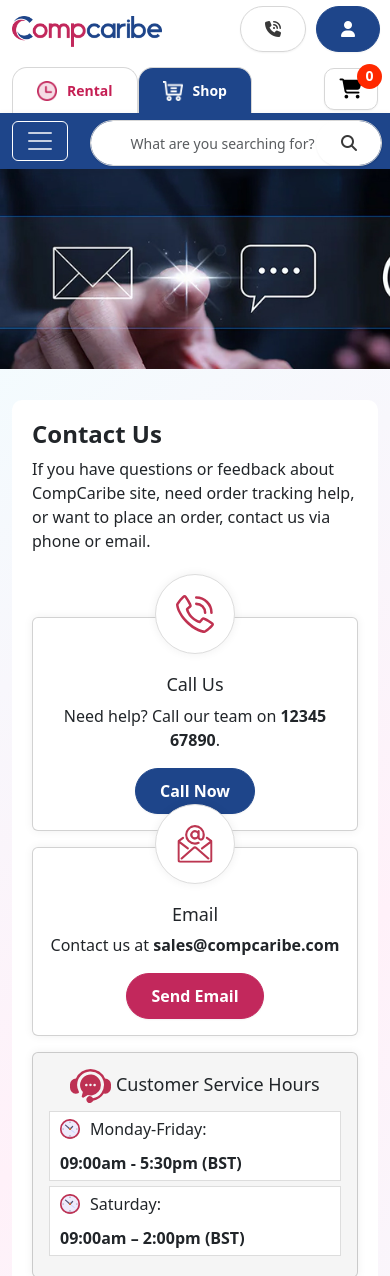
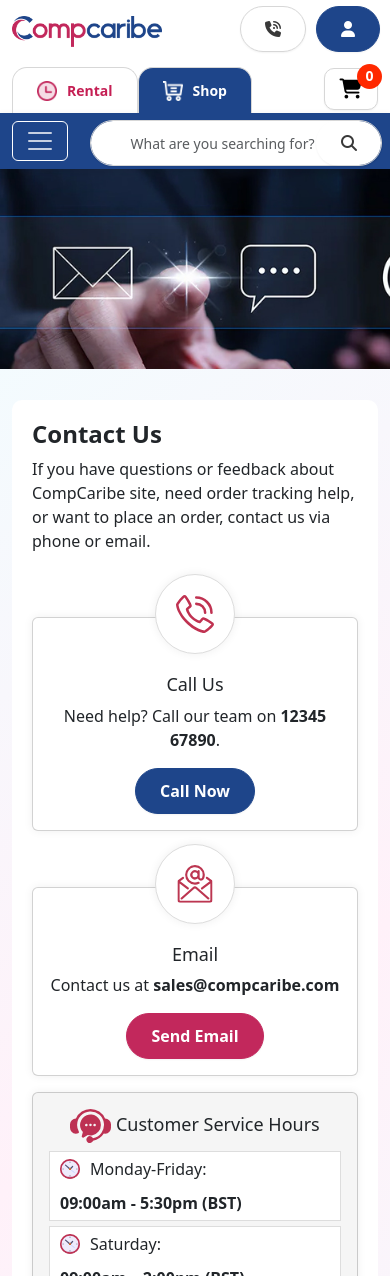
Before and after one commit to vashusharma12/compcaribe, a React (Vite) app: page /shop-index/contact in a window 390 px wide. Shown: the top 1276 px of the page. Built offline with nearby package versions, Linux system fonts and the light colour scheme; a web font is replaced by a local one.

Commit message:
contact us page css update

```diff
--- a/src/components/ContactContent.jsx
+++ b/src/components/ContactContent.jsx
@@ -107,7 +107,7 @@ const ContactContent = () => {
 
                                 {/* EMAIL */}
                                 <div className="col-md-6">
-                                    <div className="card p-3">
+                                    <div className="card p-3 email-block">
                                         <div className="icon">
                                             <img src="/images/email_icon.svg" alt="" />
                                         </div>
--- a/src/index.css
+++ b/src/index.css
@@ -313,6 +313,7 @@ a:focus{box-shadow:inherit !important;}
   .recommendations .flex_container{flex-direction:column;}
   .recommendations .product_item{width:100%;}
   .contact_us .contact_info .customer_services .block_row{width:100%;flex-wrap: wrap;}
+  .contact_us .contact_info .email-block{margin-top: 40px;}
   .category_block .category_item .category_image img{width: 150px;object-fit: cover;}
   .inner_banner img{height: 200px; object-fit: cover;}
   .product_block .product_item{width: 100%;}
```
